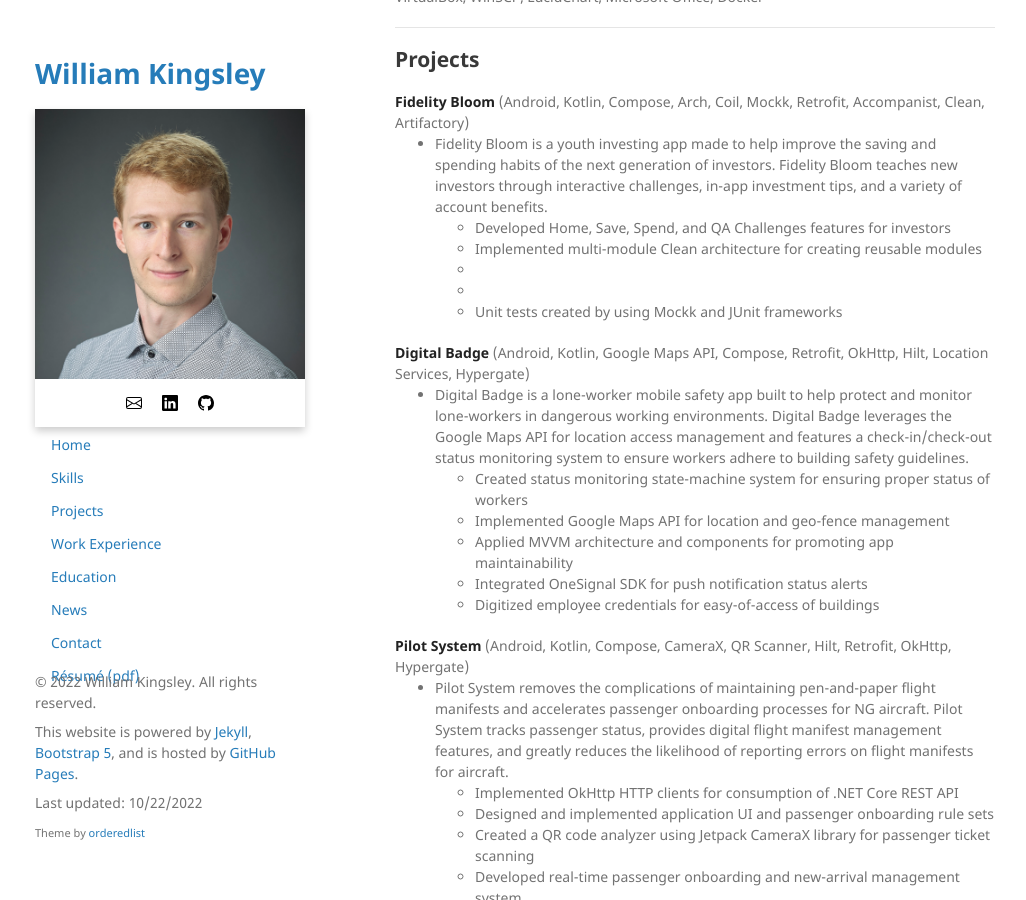
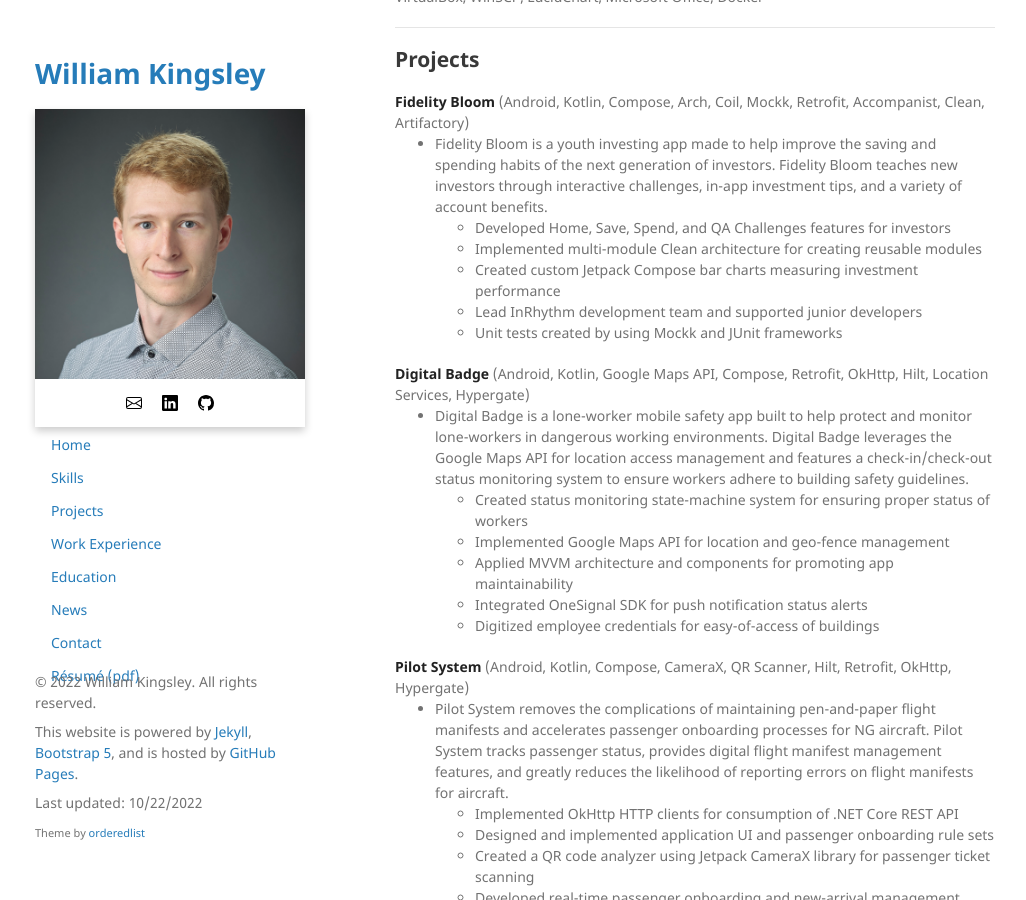
Before and after one commit to data-programmer/data-programmer.github.io, a Jekyll site: the page built from index.md, in a window 1280 px wide and 900 px high, scrolled down 322 px. Shown: the whole window, without its empty margins (125-1151 px from the left). Built offline with Jekyll 4.4.1, drawn with Linux system fonts in a browser that asks for light colours.

Commit message:
Updating latest project

```diff
--- a/_data/projects.yml
+++ b/_data/projects.yml
@@ -6,8 +6,8 @@
   points:
     - point: "Developed Home, Save, Spend, and QA Challenges features for investors"
     - point: "Implemented multi-module Clean architecture for creating reusable modules"
-    - point: ""
-    - point: ""
+    - point: "Created custom Jetpack Compose bar charts measuring investment performance"
+    - point: "Lead InRhythm development team and supported junior developers"
     - point: "Unit tests created by using Mockk and JUnit frameworks"
 
 - title: "Digital Badge"
```
